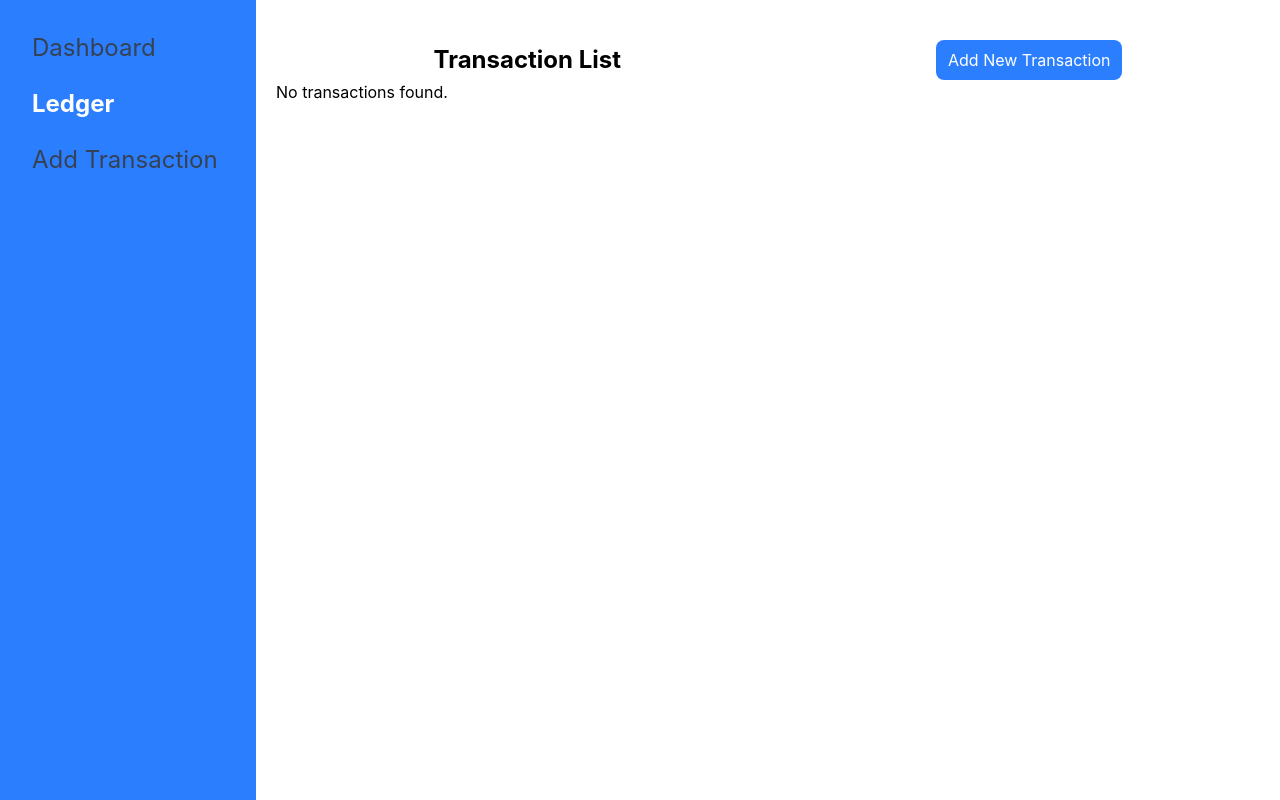
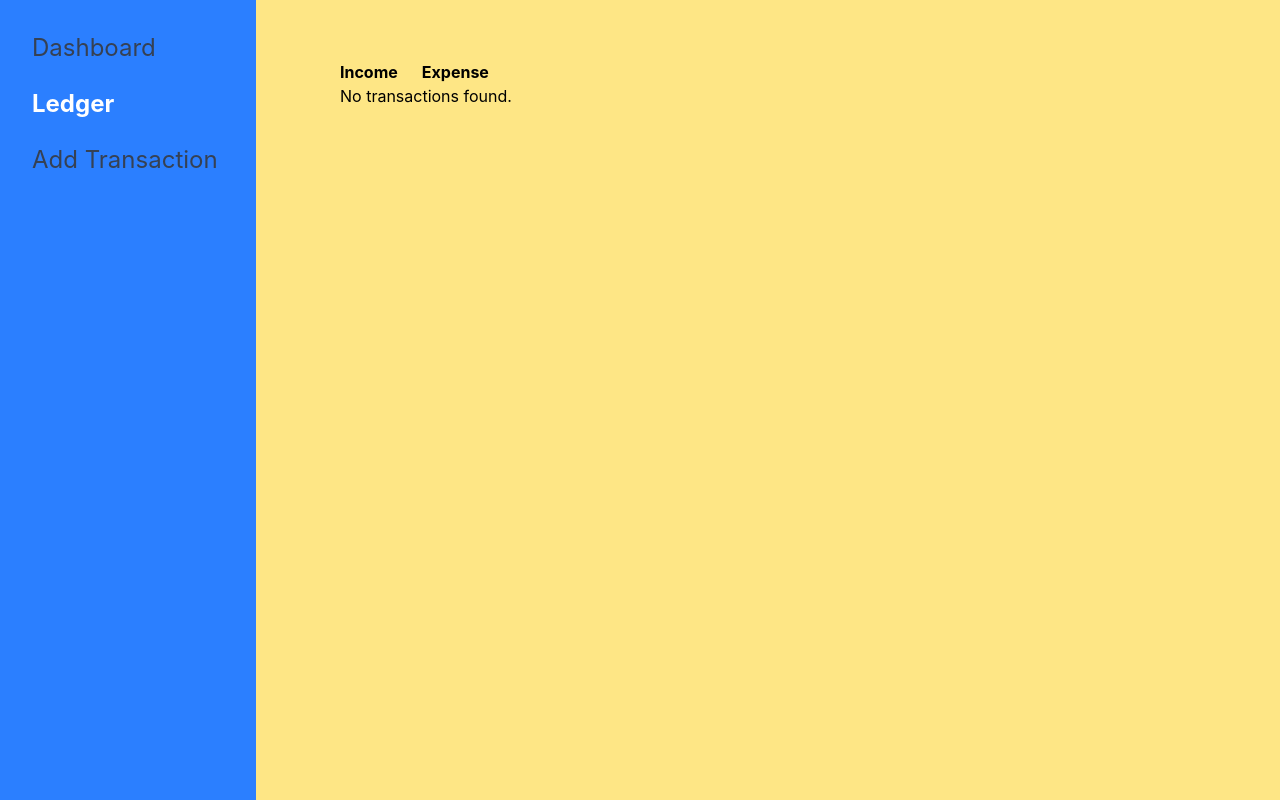
Before and after one commit to emmy-niyonsaba/SwiftCash-Finance-Tracker, a React (Vite) app: page /transactions in a window 1280 px wide. Built offline with nearby package versions, Linux system fonts and the light colour scheme.

Commit message:
done by the displaying by the type

```diff
--- a/src/layouts/AppLayout.tsx
+++ b/src/layouts/AppLayout.tsx
@@ -3,11 +3,11 @@ import { Outlet } from 'react-router-dom'
 import Sidebar from '../components/Sidebar'
 function AppLayout() {
   return (
-    <div className=' flex gap-5'>
+    <div className=' flex'>
       <div >
         <Sidebar />
       </div>
-     <div className=' w-full mt-10'>
+     <div className=' w-full bg-amber-200'>
        <Outlet />
      </div>
     </div>
--- a/src/pages/AddTransaction.tsx
+++ b/src/pages/AddTransaction.tsx
@@ -1,15 +1,16 @@
 import { useRef, useEffect } from "react";
-import { Form } from "react-router-dom";
+import { Form ,useNavigation} from "react-router-dom";
 
 function AddTransaction() {
   const inputRef = useRef();
+  const navigation = useNavigation();
 
   useEffect(() => {
     inputRef.current.focus();
   }, []);
 
   return (
-    <div className=" flex items-center justify-center mx-auto">
+    <div className=" flex items-center justify-center mx-auto mt-10 ">
       <div className="  bg-white shadow-xl rounded-2xl p-8">
 
         <h1 className="text-2xl font-bold text-gray-800 mb-6 text-center">
@@ -23,7 +24,7 @@ function AddTransaction() {
               Description
             </label>
 
-            <input
+            <textarea
               ref={inputRef}
               name="description"
               placeholder="Enter description"
@@ -60,12 +61,29 @@ function AddTransaction() {
               <option value="expense">Expense</option>
             </select>
           </div>
+          <div>
+            <label className="block text-sm font-medium text-gray-600 mb-1">
+              Category
+            </label>
+
+            <select
+              name="category"
+              className="w-full border border-gray-300 rounded-lg px-3 py-2 bg-white focus:outline-none focus:ring-2 focus:ring-blue-500"
+            >
+              <option value="income">Salary</option>
+              <option value="expense">Food</option>
+              <option value="expense">Rent</option>
+              <option value="expense">Leisure</option>
+              <option value="expense">Other..</option>
+            </select>
+          </div>
 
           <button
             type="submit"
             className="w-full bg-blue-600 text-white font-semibold py-2 rounded-lg hover:bg-blue-700 transition duration-200"
+          disabled={navigation.state === "submitting"}
           >
-            Add Transaction
+            {navigation.state === "submitting" ? "Adding..." : "Add Transaction"}
           </button>
 
         </Form>
--- a/src/pages/TransactionList.tsx
+++ b/src/pages/TransactionList.tsx
@@ -1,33 +1,61 @@
 
 import type { Transaction } from "../types/FinancialTypes";
-import { Link } from "react-router-dom";
+import { Link,NavLink,useSearchParams} from "react-router-dom";
+
+
+// const removeTransaction=(index:number)=>{
+//   const transactions = JSON.parse(localStorage.getItem("transactions") || "[]");
+//   const updatedTransactions = transactions.filter((_: Transaction, i: number) => i !== index);
+//   localStorage.setItem("transactions", JSON.stringify(updatedTransactions));
+// }
 function TransactionList() {
   const transactions = JSON.parse(localStorage.getItem("transactions") || "[]");
+   const [searchParams,setSearchParams] = useSearchParams();
+   const type = searchParams.get("type");
 
-
+   const filteredTransactions = searchParams.get("type") ? transactions.filter((transaction: Transaction) => transaction.type === searchParams.get("type")) : transactions;
 
   return (
-    <div>
-      <div className=" flex justify-around items-center">
-        <h1 className=' text-2xl font-bold'>Transaction List</h1>
-        <Link
-          to="/add"
-          className="bg-blue-500 text-white py-2 px-3 rounded-lg cursor-pointer hover:bg-blue-600 transition"
-        >
-          Add New Transaction
-        </Link>
-      </div>
+    <div className=" max-w-4xl mx-auto mt-10 p-5">
+      <div className="flex gap-6">
+
+      <NavLink
+        to="/transactions?type=income"
+        className={
+          type === "income"
+            ? "text-white font-bold bg-blue-600 rounded-md p-2"
+            : "text-black font-bold"
+        }
+      >
+        Income
+      </NavLink>
+
+      <NavLink
+        to="/transactions?type=expense"
+        className={
+          type === "expense"
+            ? "text-white font-bold bg-blue-600 rounded-md p-2"
+            : "text-black font-bold"
+        }
+      >
+        Expense
+      </NavLink>
+
+    </div>
       {
-        transactions.length > 0 ? (
+        filteredTransactions.length > 0 ? (
           <ul>
-            {transactions.map((transaction: Transaction, index: number) => (
-              <div className=" bg-blue-300 text-sm mt-10 g-10 rounded-lg mb-4  flex justify-between   items-center " key={index}>
+            {filteredTransactions.map((transaction: Transaction, index: number) => (
+              <div className=" bg-blue-400 w-120 text-sm mt-10 g-10 rounded-lg mb-4  flex justify-around  items-center " key={index}>
 
-                <li key={index} className=" p-4 flex justify-between items-center">
+                <li key={index} className=" p-4  text-white">
                   <p>Amount: {transaction.amount}</p>
                   <p>Description: {transaction.description}</p>
+                  <p>Type: {transaction.type}</p>
+                  <p>Category: {transaction.category}</p>
+                  <p>Date: {new Date(transaction.date).toLocaleDateString()}</p>
                 </li>
-                <Link to={`/delete/${index}`} className=" text-2xl text-red-400">delete</Link>
+                <Link to={`/delete/${index}`} className=" text-2xl text-red-400 hover:bg-blue-500 hover:rounded-md py-1 px-2">delete</Link>
               </div>
             ))}
           </ul>
```
